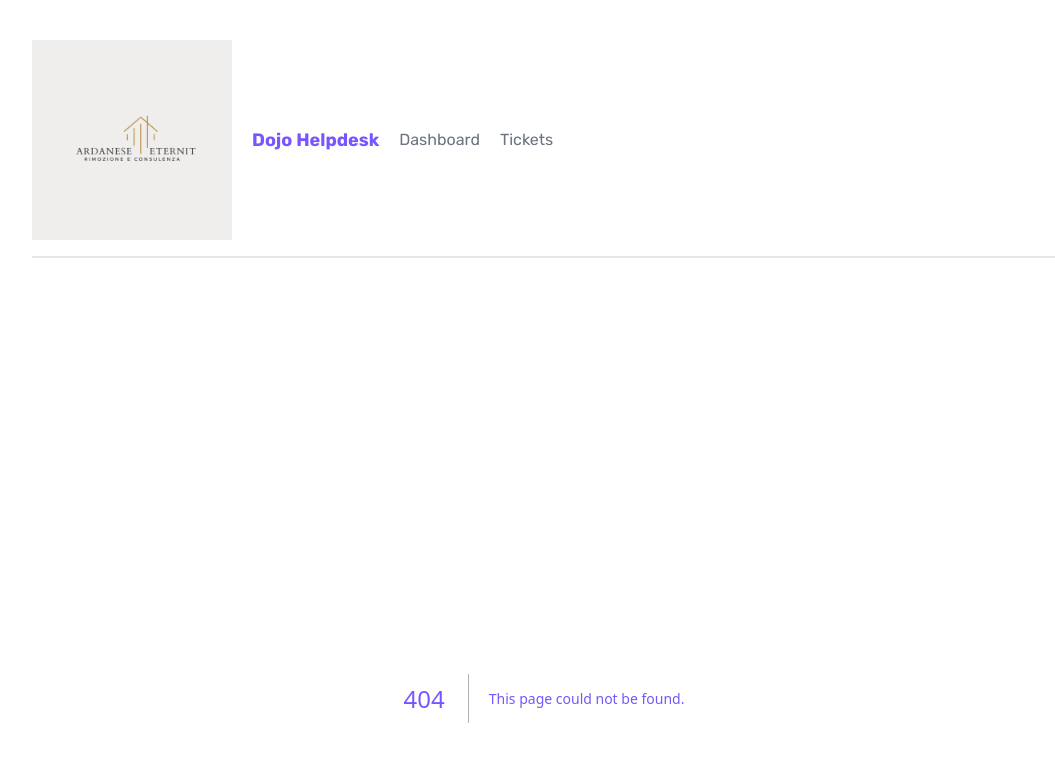
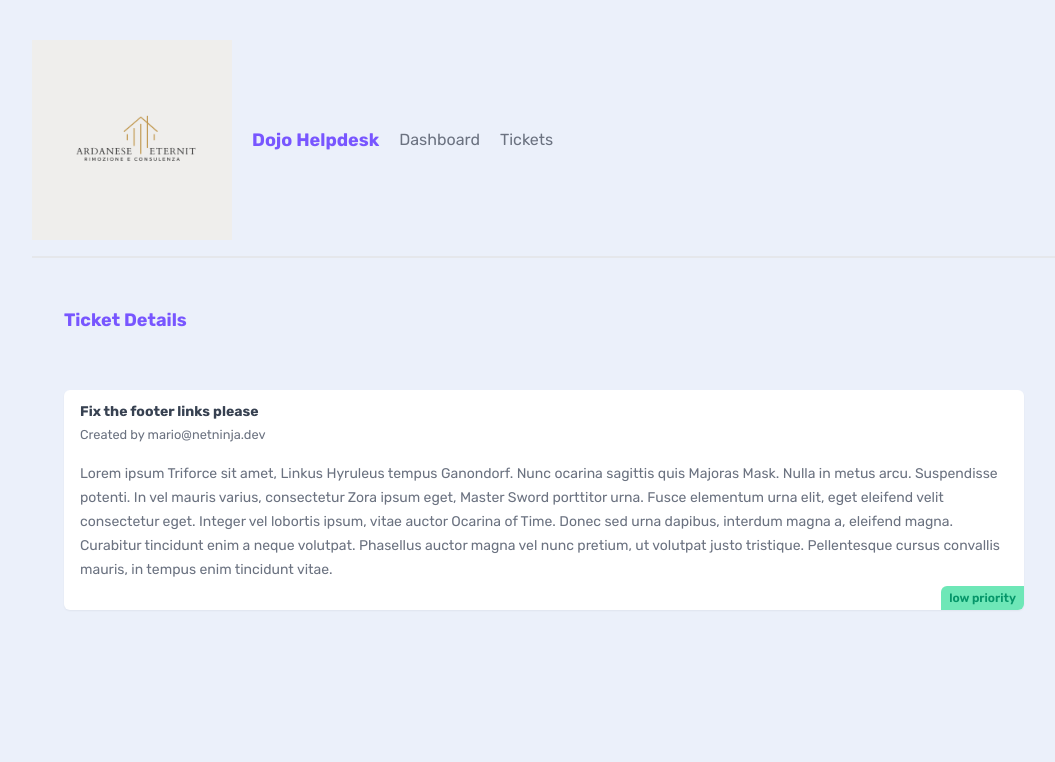
Before and after one commit to Siddha95/Next-project, a Next.js app: page /tickets/1 in a window 1280 px wide. Before the commit this address had no page. Shown: the top 762 px of the page, without its empty margins (96-1151 px from the left). Built offline with nearby package versions, Linux system fonts and the light colour scheme; data requests are answered from the project's data file.

Commit message:
ticket links

```diff
--- /dev/null
+++ b/app/tickets/[id]/page.jsx
@@ -0,0 +1,28 @@
+async function getTicket(id) {
+    const res = await fetch('https://localhost:4000/tickets/' + id, {
+        next: {
+            revalidate: 60
+        }
+    })
+
+    return res.json();
+}
+
+export default async function TicketDetails({ params }) {
+    const ticket = await getTicket(params.id);
+    return (
+        <main>
+            <nav>
+                <h2>Ticket Details</h2>
+            </nav>
+            <div className="card">
+                <h3>{ticket.title}</h3>
+                <small>Created by {ticket.user_email}</small>
+                <p>{ticket.body}</p>
+                <div className={`pill ${ticket.priority}`}>
+                {ticket.priority} priority
+                </div>
+            </div>
+        </main>
+    );
+}
--- a/app/tickets/page.jsx
+++ b/app/tickets/page.jsx
@@ -1,7 +1,16 @@
+import TicketList from "./ticketList";
+
  export default  function Tickets() {
     return (
         <main>
-            <h2>Tickets</h2>
+            <nav>
+                <div>
+                    <h2>Tickets</h2>
+                    <p><small>Currently open tickets</small></p>
+                </div>
+            </nav>
+
+            <TicketList />
         </main>
     )
  }
--- a/app/tickets/ticketList.jsx
+++ b/app/tickets/ticketList.jsx
@@ -1,5 +1,11 @@
+import Link from "next/link";
+
 async function getTickets() {
-    const res = await fetch('https://localhost:4000/tickets')
+    const res = await fetch('https://localhost:4000/tickets', {
+        next: {
+            revalidate: 0 // opt out of cache
+        }
+    })
 
     return res.json();
 }
@@ -12,12 +18,17 @@
             <>
                 {tickets.map((ticket) => (
                     <div key={ticket.id}className="card my-5">
+                        <Link href={`/tickets/${ticket.id}`}>
                         <h3>{ticket.title}</h3>
                         <p>{ticket.body.slice(0,200)}...</p>
-                        <div className=?????????
-                        <p>{ticket.status}</p>
+                        <div className={`pill ${ticket.priority}`}></div>
+                            {ticket.priority} priority
+                        </Link>
                     </div>
                 ))}
+                {tickets.length === 0 && (
+                    <p className="text container">There are no open tickets, lol!</p>
+                )}
             </>
         </div>
     );
```
